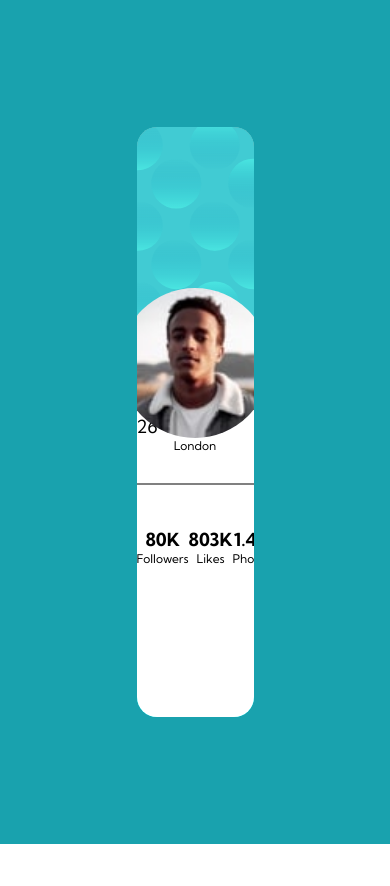
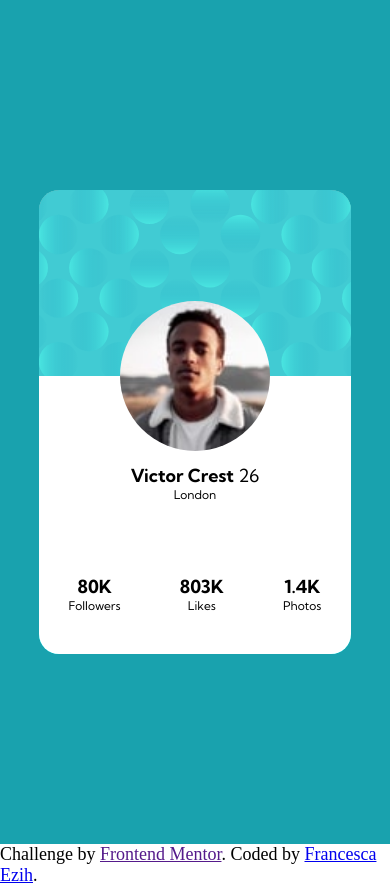
Before and after one commit to Cesca04/profile-card-component, a plain HTML site: page index.html in a window 390 px wide. Before the commit the page ends 844 px from the top, so only its background shows below. Drawn offline with Linux system fonts and the light colour scheme.

Commit message:
added responsiveness

```diff
--- a/css folder/style.css
+++ b/css folder/style.css
@@ -13,13 +13,12 @@
 
 
     font-size: 18px;
-
 }
 
 main{
     background-color:var(--clr-Dark-cyan);
     width: 100%;
-    min-height: 100vh;
+    height: 100vh;
     display: flex;
 }
 
@@ -83,7 +82,7 @@ main{
 }
 
 .border{
-    border: 0.01px solid gray;
+    box-shadow: 70px solid red;
     margin-top: 30px;
     border-width: 0.05px;
 }
@@ -113,6 +112,45 @@ strong{
     align-items: center;
 }
 
+/* MEDIA QUERY */
+/*  MOBILE PHONE view*/
+@media screen and (min-width: 320px ) and (max-width: 480px) {
+    main{
+        width: 100%;
+    }
 
-.attribution { font-size: 11px; text-align: center; }
-.attribution a { color: hsl(228, 45%, 44%); }
+    .inner-page{
+        width: 80%;
+        height: 55%
+    }
+
+    .first-text{
+        padding-top: 10px
+    }
+}
+/*  laptop view*/
+@media screen and (min-width: 481px ) and (max-width: 768px){
+    main{
+        width: 100%;
+    }
+
+    .inner-page{
+        width: 60%;
+        height: 65%
+    }
+}
+
+/*  desktop view*/
+@media screen and (min-width: 769px) and (max-width: 912px){
+    main{
+        width: 100%;
+    }
+
+    .inner-page{
+        width: 50%;
+        height: 55%
+    }
+}
+
+/* .attribution { font-size: 11px; text-align: center; }
+.attribution a { color: hsl(228, 45%, 44%); } */
--- a/index.html
+++ b/index.html
@@ -2,7 +2,7 @@
 <html lang="en">
 <head>
   <meta charset="UTF-8">
-  <meta name="viewport" content="width=device-width, initial-scale=1.0"> <!-- displays site properly based on user's device -->
+  <meta name="viewport" content="width=device-width, initial-scale=1.0">
   <link rel="icon" type="image/png" sizes="32x32" href="./images/favicon-32x32.png">
   <link rel="preconnect" href="https://fonts.googleapis.com">
   <link rel="preconnect" href="https://fonts.gstatic.com" crossorigin>
@@ -14,18 +14,14 @@
   <main>
     <div class="inner-page">
       <div class="upper-page"></div>
-
-
       <div class="lower-page">
           <div class="first-image">
             <img src="./images/image-victor.jpg" alt="Victor-image" class="image">
           </div>
-
           <div class="text-part">
               <div class="first-text">
                 <div class="first-text-name"><strong>Victor Crest</strong> 26</div>
                 <div class="small-font"><p>London</p></div>
-
               </div>
               <div class="border"></div>
               <br>
@@ -45,14 +41,12 @@
               </div>
           </div>
       </div>
-
-
       </div>
     </div>
   </main>
-  <!-- <div class="attribution">
-    Challenge by <a href="https://www.frontendmentor.io?ref=challenge" target="_blank">Frontend Mentor</a>.
-    Coded by <a href="#">Your Name Here</a>.
-  </div> -->
+  <div class="attribution">
+    Challenge by <a href="" target="_blank">Frontend Mentor</a>.
+    Coded by <a href="#">Francesca Ezih</a>.
+  </div>
 </body>
 </html>
```
